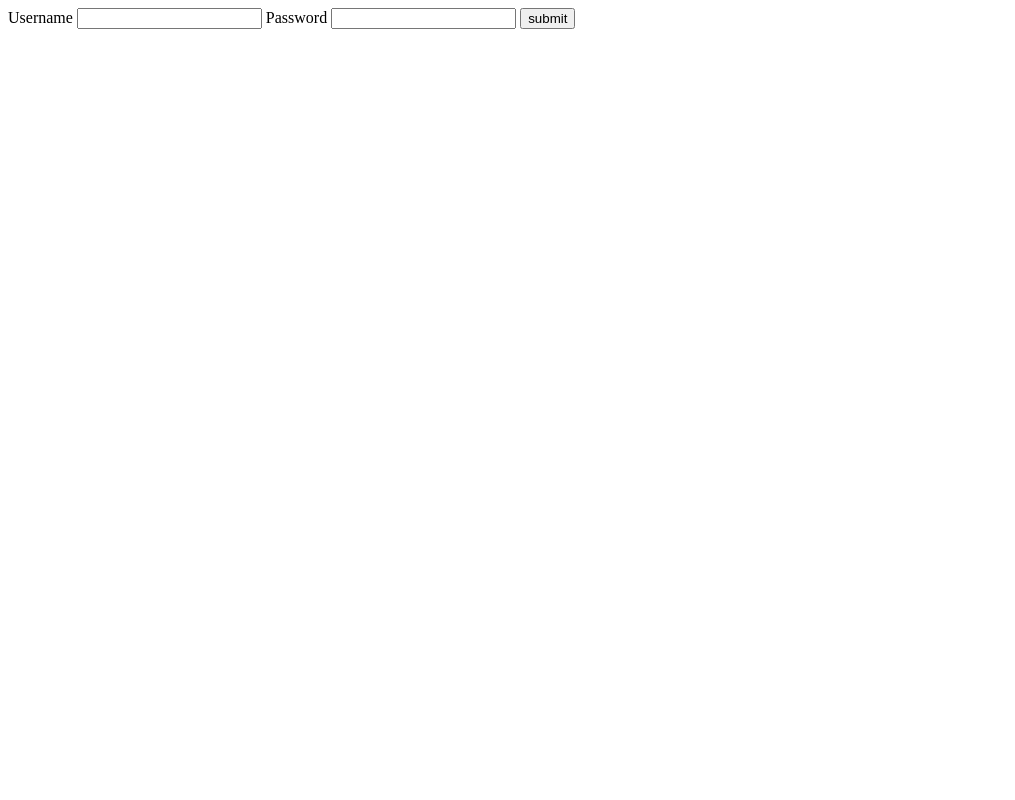
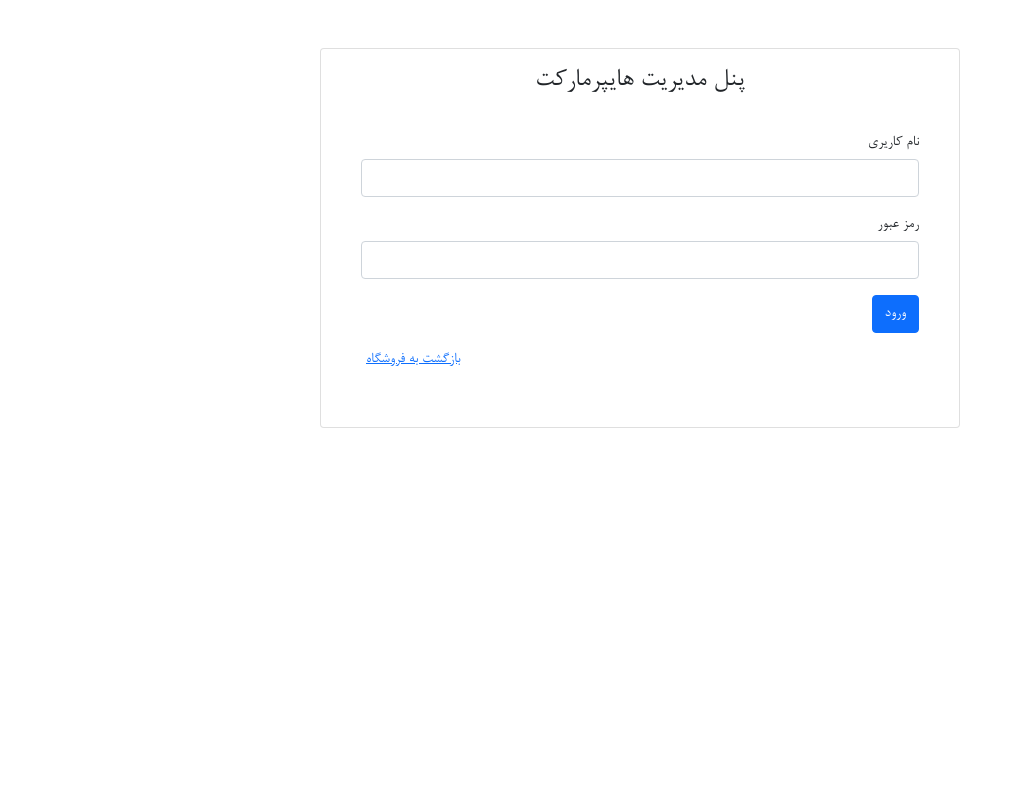
Before and after one commit to hottunasandwich/hypermarket, a Flask app: page /admin/login in a window 1280 px wide. Shown: the whole page, without its empty margins (0-1015 px from the left). Run offline with Flask 2, Linux system fonts and the light colour scheme.

Commit message:
Added style to admin.login and fonts

```diff
--- a/hypermarket/admin/forms.py
+++ b/hypermarket/admin/forms.py
@@ -4,5 +4,5 @@ from wtforms.validators import required
 from flask_wtf import FlaskForm
 
 class LoginForm(FlaskForm):
-    username = StringField('Username', validators=[required()])
-    password = PasswordField('Password', validators=[required()])
+    username = StringField('نام کاریری', validators=[required()])
+    password = PasswordField('رمز عبور', validators=[required()])
--- /dev/null
+++ b/hypermarket/admin/static/css/main.css
@@ -0,0 +1,8 @@
+@font-face {
+    font-family: persianfont;
+    src: url('../fonts/B-NAZANIN.TTF');
+}
+
+* {
+    font-family: persianfont;
+}
--- a/hypermarket/admin/templates/admin/login.html
+++ b/hypermarket/admin/templates/admin/login.html
@@ -1,14 +1,22 @@
 {% extends 'base.html' %}
 {% block title %}login{% endblock %}
 {% block content %}
-<div>
-    <form action="{{url_for('admin.login')}}" method="POST">
-        {{ form.csrf_token }}
-        {{ form.username.label }}
-        {{ form.username }}
-        {{ form.password.label }}
-        {{ form.password }}
-        <button type="submit">submit</button>
-    </form>
+<div class="card w-50 mt-5" style="margin: auto;">
+    <div class="card-body">
+        <h3 class="card-title text-center">پنل مدیریت هایپرمارکت</h3>
+        <form action="{{url_for('admin.login')}}" method="POST" class="p-3">
+            {{ form.csrf_token }}
+            <div class="form-group p-2">
+                {{ form.username.label() }}
+                {{ form.username(class_="form-control mt-1") }}
+            </div>
+            <div class="form-group p-2">
+                {{ form.password.label }}
+                {{ form.password(class_="form-control mt-1") }}
+            </div>
+            <button type="submit" class="btn btn-primary m-2">ورود</button>
+            <div dir="ltr"><a type="button" class="btn btn-link" href="/">بازگشت به فروشگاه</a></div>
+        </form>
+    </div>
 </div>
 {% endblock %}
--- a/hypermarket/admin/templates/base.html
+++ b/hypermarket/admin/templates/base.html
@@ -1,11 +1,25 @@
+<head>
     <title>{% block title %}{% endblock %}</title>
+    <link href="https://cdn.jsdelivr.net/npm/bootstrap@5.0.0-beta1/dist/css/bootstrap.min.css" rel="stylesheet"
+        integrity="sha384-giJF6kkoqNQ00vy+HMDP7azOuL0xtbfIcaT9wjKHr8RbDVddVHyTfAAsrekwKmP1" crossorigin="anonymous">
+    <script src="https://cdn.jsdelivr.net/npm/bootstrap@5.0.0-beta1/dist/js/bootstrap.bundle.min.js"
+        integrity="sha384-ygbV9kiqUc6oa4msXn9868pTtWMgiQaeYH7/t7LECLbyPA2x65Kgf80OJFdroafW"
+        crossorigin="anonymous"></script>
+    <link rel="stylesheet" href="{{url_for('admin.static', filename='css/main.css')}}">
+</head>
+<div dir="rtl" class="text-right">
+    {% block navbar %}{% endblock %}
     {% block content %}{% endblock %}
+
     {% block flash %}
     {% with messages = get_flashed_messages() %}
-    {% if messages %}
     {% for message in messages %}
+    <div class="w-50 mt-3" style="margin: auto;">
+    <div class="alert alert-danger alert-dismissible fade show" role="alert">
         {{ message }}
+    </div>
+    </div>
     {% endfor %}
-    {% endif %}
     {% endwith %}
     {% endblock %}
+</div>
--- a/hypermarket/admin/views.py
+++ b/hypermarket/admin/views.py
@@ -5,7 +5,8 @@ from hypermarket.login_required import login_required
 admin_bp = Blueprint(
     'admin',
     __name__,
-    template_folder='templates'
+    template_folder='templates',
+    static_folder='static'
 )
 
 
@@ -32,7 +33,7 @@ def login():
                     return redirect(url_for('admin.dashboard'))
 
                 else:
-                    flash('USERNAME OR PASSWORD IS WRONG')
+                    flash('نام کاریری یا رمز غبور اشتباه میباشد')
                     return render_template('admin/login.html', form=login_form)
 
 
```
Also changed, not shown: hypermarket/admin/static/fonts/B-NAZANIN.TTF (added), hypermarket/static/css/main.css (added). Lines whose indentation alone changed are shown as unchanged.
